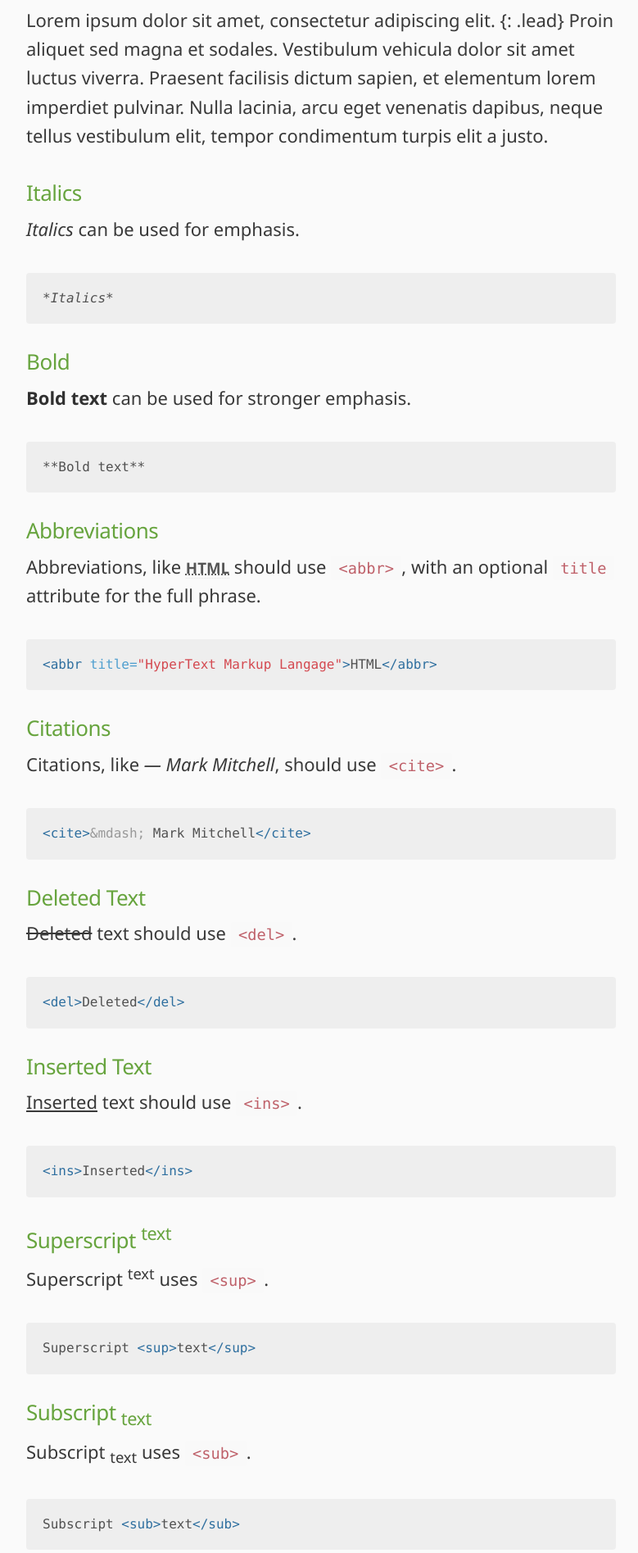
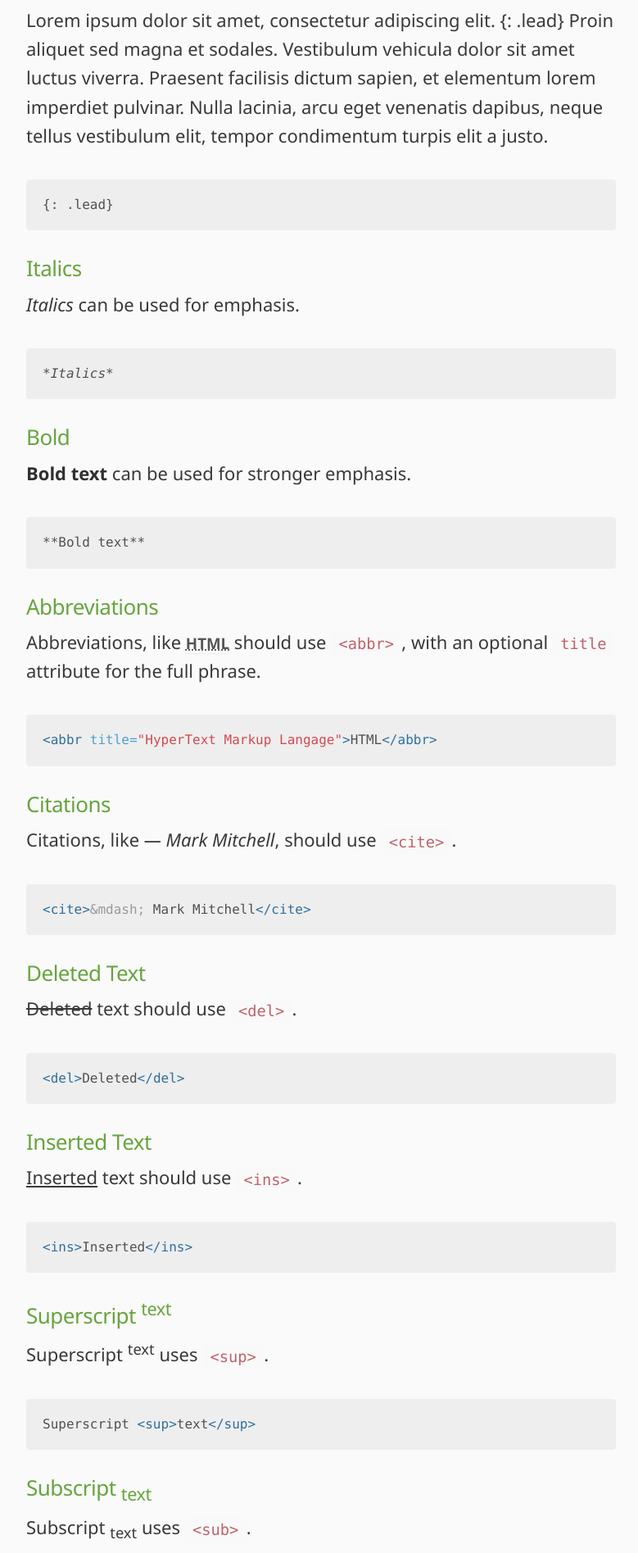
Before and after one commit to markthelefty/markthelefty.github.io, a Jekyll site: the page built from _posts/2018-07-30-theme-style-guide.markdown, in a window 1280 px wide. Shown: the part 2760-4655 px from the top of the page at 82% size, without its empty margins (248-1027 px from the left). Built offline with Jekyll 4.4.1, drawn with Linux system fonts in a browser that asks for light colours; some web fonts are replaced; our own code applies the rules of GitHub Pages for plain Markdown files.

Commit message:
Updated Theme Style Guide

````diff
--- a/_posts/2018-07-30-theme-style-guide.markdown
+++ b/_posts/2018-07-30-theme-style-guide.markdown
@@ -58,12 +58,16 @@ line-height: 35.2px;}
 
 ### Paragraphs Lead Text
 Lorem ipsum dolor sit amet, consectetur adipiscing elit. {: .lead} Proin aliquet sed magna et sodales. Vestibulum vehicula dolor sit amet luctus viverra. Praesent facilisis dictum sapien, et elementum lorem imperdiet pulvinar. Nulla lacinia, arcu eget venenatis dapibus, neque tellus vestibulum elit, tempor condimentum turpis elit a justo.
+```markdown
+{: .lead}
+```
 
 ### Italics
 *Italics* can be used for emphasis.
 ```markdown
 *Italics*
 ```
+
 ### Bold
 **Bold text** can be used for stronger emphasis.
 ```markdown
````
